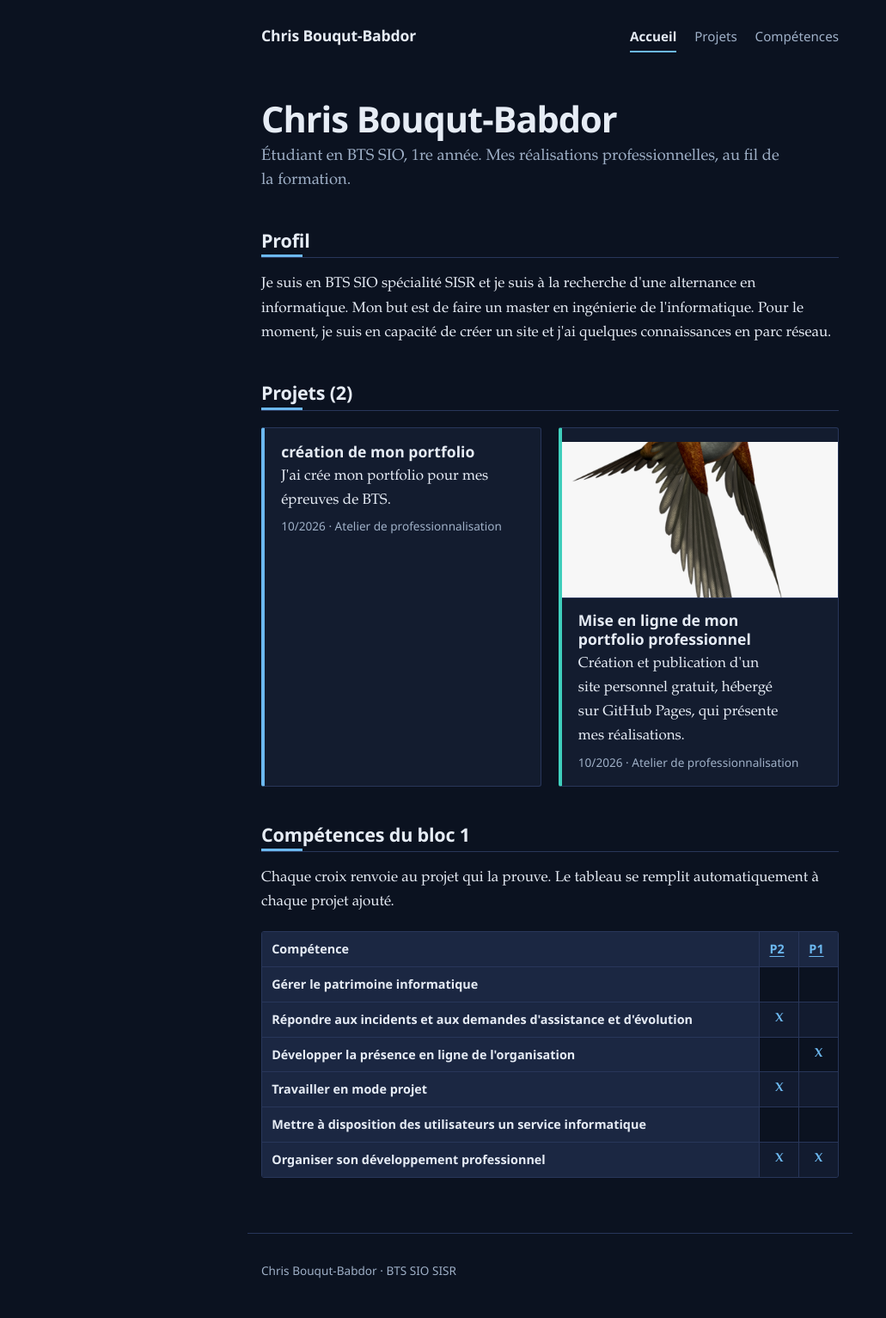
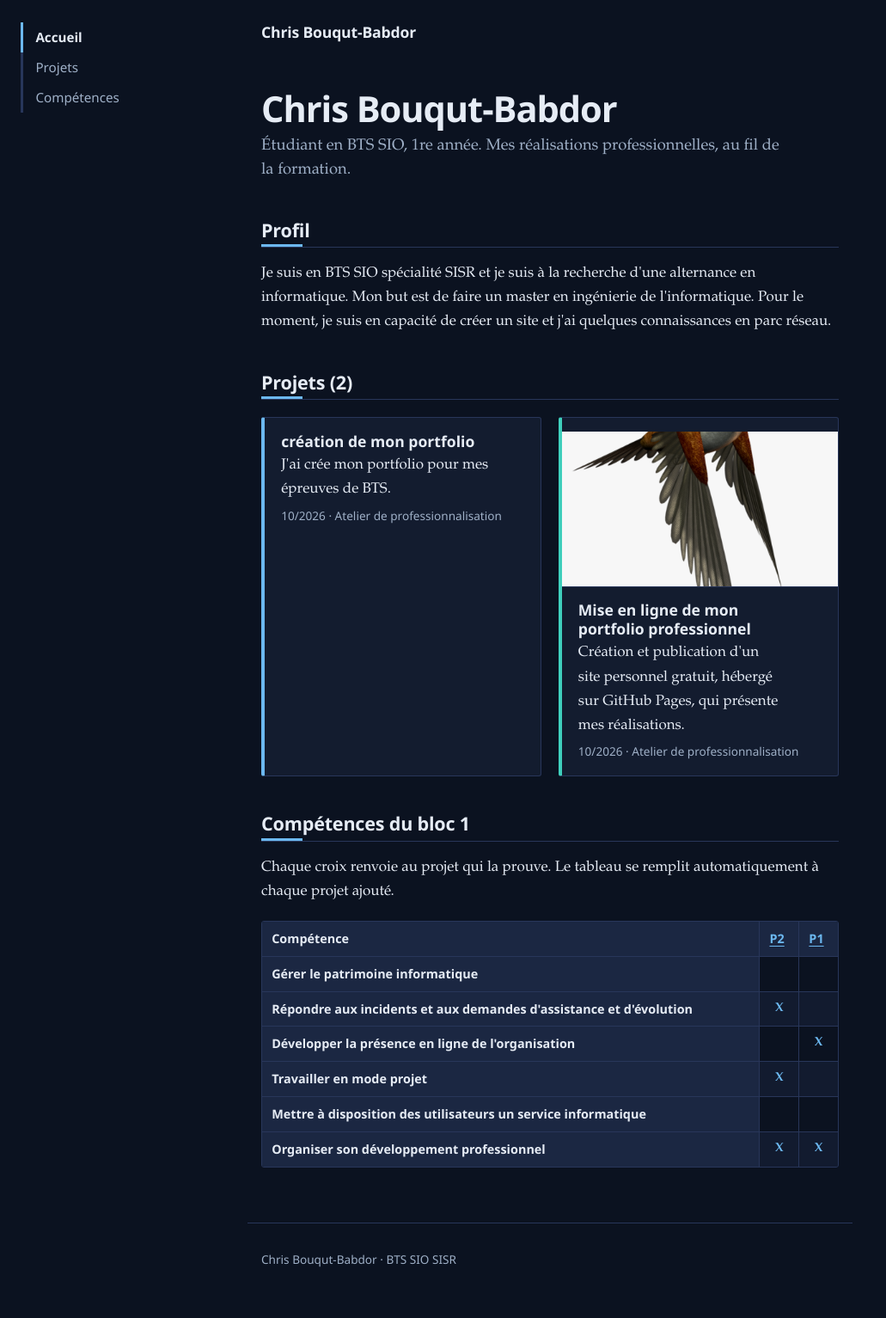
Before and after one commit to Chris-bqt/portfolio, a Jekyll site: the page built from index.html, in a window 1280 px wide. Shown: the whole page at 86% size, without its empty margins (0-1031 px from the left). Built offline with Jekyll 4.4.1, drawn with Linux system fonts in a browser that asks for light colours.

Commit message:
Enhance navigation styles for responsive design
Added responsive navigation styles for small and large screens.

```diff
--- a/css/style.css
+++ b/css/style.css
@@ -181,8 +181,13 @@ header {
 /* =========================================================
    8. MENU DE NAVIGATION
    ---------------------------------------------------------
-   La page en cours est soulignée grâce à
-   aria-current="page" (déjà géré dans le layout).
+   Grand écran : le menu est collé en haut à gauche de la
+   fenêtre et reste là quand on descend dans la page. Une
+   barre coulisse devant la rubrique où tu te trouves.
+   Petit écran : l'en-tête reste collé en haut et la rubrique
+   en cours est soulignée.
+   La rubrique en cours est repérée par le lien qui porte
+   aria-current (le script de index.html le déplace).
    ========================================================= */
 
 nav ul {
@@ -206,6 +211,7 @@ nav a {
   display: inline-block;
   padding: .25rem 0;
   border-bottom: 2px solid transparent;
+  transition: color .2s ease;
 }
 
 nav a:hover {
@@ -213,10 +219,101 @@ nav a:hover {
   border-bottom-color: var(--accent);
 }
 
-nav a[aria-current="page"] {
+/* Rubrique en cours */
+nav a[aria-current] {
   color: var(--encre);
   font-weight: 600;
   border-bottom-color: var(--accent);
+}
+
+
+/* --- Petit écran : l'en-tête reste collé en haut --- */
+
+@media not all and (min-width: 68rem) {
+
+  /* Les titres ne se cachent pas derrière l'en-tête collé */
+  html {
+    scroll-padding-top: 5.5rem;
+  }
+
+  header {
+    position: sticky;
+    top: 0;
+    z-index: 20;
+
+    /* Occupe toute la largeur, mais le contenu reste aligné
+       sur la colonne de 44rem */
+    max-width: none;
+    margin-inline: 0;
+    padding: .7rem max(1rem, calc((100% - 44rem) / 2 + 1rem));
+
+    /* Fond légèrement transparent et flouté */
+    background: color-mix(in srgb, var(--fond) 92%, transparent);
+    -webkit-backdrop-filter: blur(8px);
+    backdrop-filter: blur(8px);
+    border-bottom: 1px solid var(--trait);
+  }
+}
+
+
+/* --- Grand écran : menu vertical collé en haut à gauche --- */
+
+@media (min-width: 68rem) {
+
+  nav {
+    position: fixed;       /* Reste à sa place quand on fait défiler */
+    top: 1.6rem;
+    left: max(1.5rem, env(safe-area-inset-left));
+    z-index: 20;
+  }
+
+  nav ul {
+    position: relative;
+    flex-direction: column;
+    flex-wrap: nowrap;
+    gap: 0;
+    border-left: 3px solid var(--trait);   /* Le « rail » de la barre */
+  }
+
+  /* Chaque rubrique a la même hauteur : la barre en dépend */
+  nav li {
+    height: 2.2rem;
+  }
+
+  nav a {
+    display: block;
+    padding: 0 1rem 0 .9rem;
+    line-height: 2.2rem;
+    white-space: nowrap;
+    border-bottom: 0;
+  }
+
+  /* La barre qui descend d'une rubrique à l'autre.
+     --rang vaut 0 pour Accueil, 1 pour Projets, 2 pour Compétences
+     (le script le met à jour pendant que tu fais défiler). */
+  nav.suivi ul::before {
+    content: "";
+    position: absolute;
+    left: -3px;
+    top: 0;
+    width: 3px;
+    height: 2.2rem;
+    background: var(--accent);
+    transform: translateY(calc(var(--rang, 0) * 2.2rem));
+  }
+
+  /* Sur les pages sans suivi (pages de projet), la rubrique
+     en cours est simplement marquée sur le rail */
+  nav:not(.suivi) a[aria-current] {
+    box-shadow: -3px 0 0 var(--accent);
+  }
+}
+
+/* Glissement de la barre (sauf si les animations sont désactivées) */
+@media (min-width: 68rem) and (prefers-reduced-motion: no-preference) {
+  nav.suivi ul::before {
+    transition: transform .45s cubic-bezier(.34, 1.3, .64, 1);
+  }
 }
 
 
```
